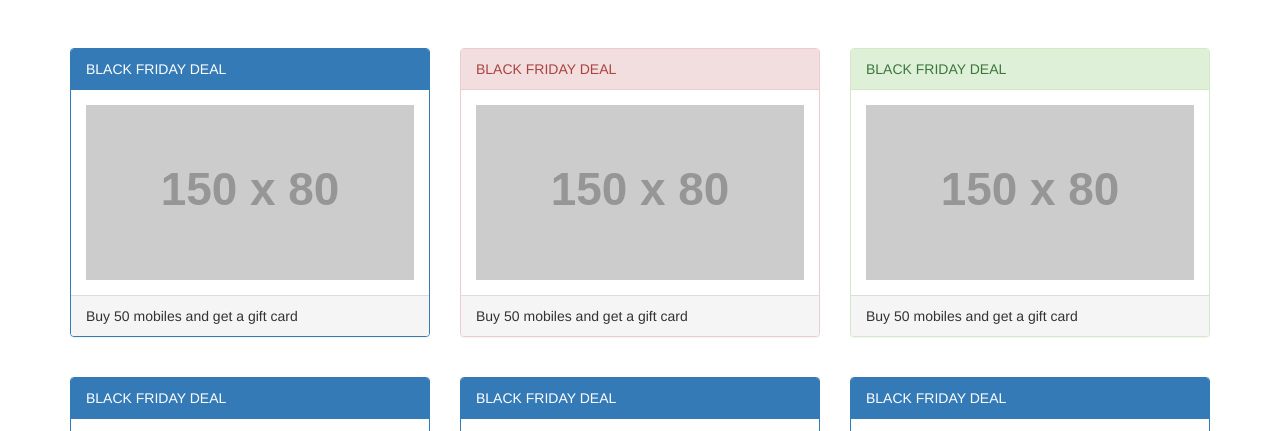
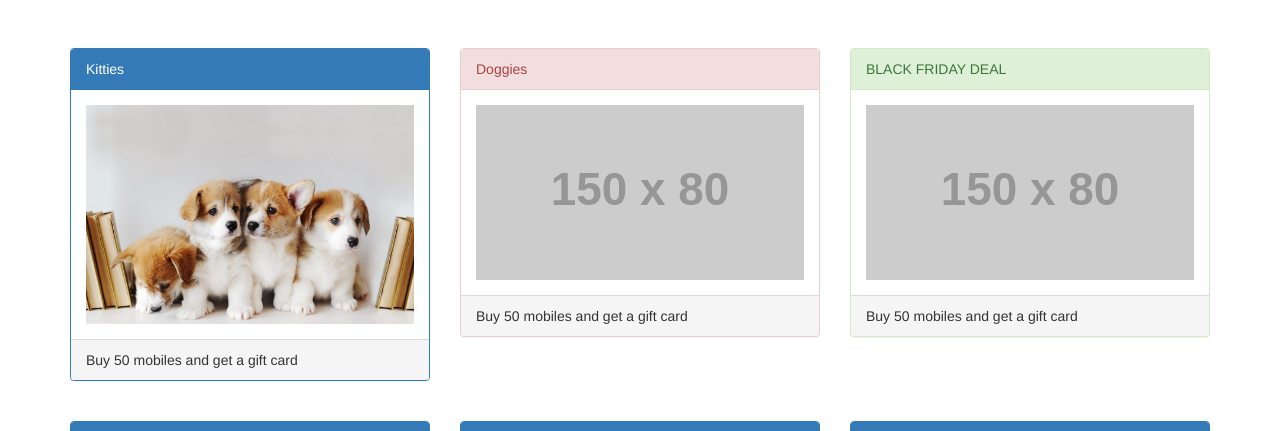
Before and after one commit to Minhoru123/CreativeWebsite, a plain HTML site: page index.html in a window 1280 px wide. Shown: the part 294-725 px from the top of the page. Drawn offline with nearby package versions, Linux system fonts and the light colour scheme; placeholder pictures from the web are drawn by us.

Commit message:
index.html
added pic

```diff
--- a/index.html
+++ b/index.html
@@ -67,14 +67,14 @@
   <div class="row">
     <div class="col-sm-4">
       <div class="panel panel-primary">
-        <div class="panel-heading">BLACK FRIDAY DEAL</div>
-        <div class="panel-body"><img src="https://placehold.it/150x80?text=IMAGE" class="img-responsive" style="width:100%" alt="Image"></div>
+        <div class="panel-heading">Kitties</div>
+        <div class="panel-body"><img src="puppies.jpg" class="img-responsive" style="width:100%" alt="Image"></div>
         <div class="panel-footer">Buy 50 mobiles and get a gift card</div>
       </div>
     </div>
     <div class="col-sm-4">
       <div class="panel panel-danger">
-        <div class="panel-heading">BLACK FRIDAY DEAL</div>
+        <div class="panel-heading">Doggies</div>
         <div class="panel-body"><img src="https://placehold.it/150x80?text=IMAGE" class="img-responsive" style="width:100%" alt="Image"></div>
         <div class="panel-footer">Buy 50 mobiles and get a gift card</div>
       </div>
```
Also changed, not shown: puppies.jpg (added).
